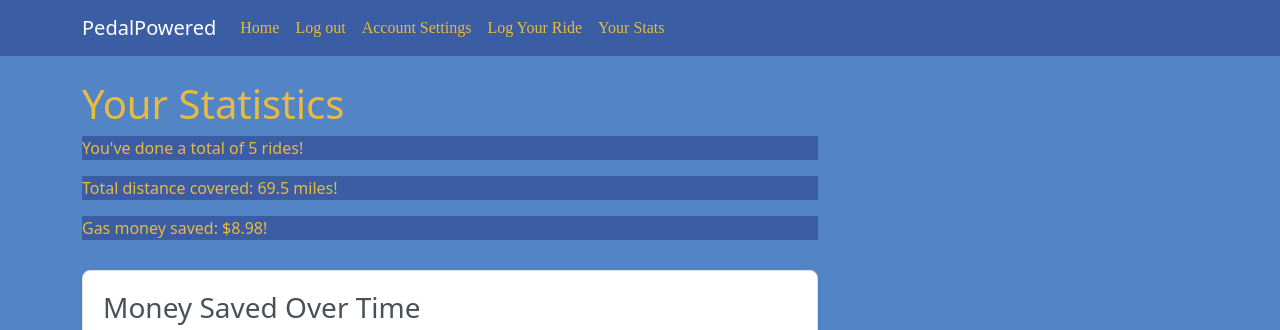
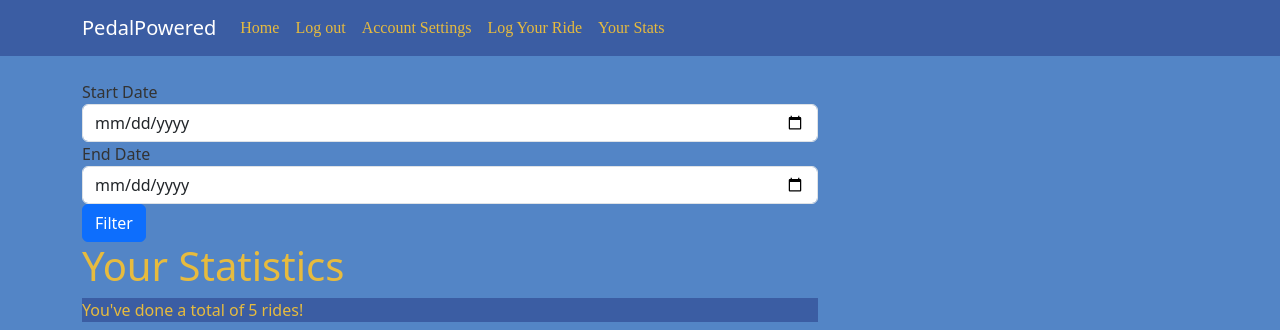
Before and after one commit to Teragram04/PedalPowered, a Flask app: page /stats in a window 1280 px wide. Shown: the top 330 px of the page. Run offline with Flask 3, Linux system fonts and the light colour scheme; a user stored in the database is signed in; some libraries are stand-ins or nearby versions; some web fonts are replaced.

Commit message:
PED-13 Add ability to filter

```diff
--- a/pedalpowered/forms.py
+++ b/pedalpowered/forms.py
@@ -1,9 +1,10 @@
 from flask_wtf import FlaskForm
 from flask_wtf.file import FileField, FileAllowed
 from wtforms import StringField, PasswordField, SubmitField, BooleanField, FloatField, DateField
-from wtforms.validators import DataRequired, Length, Email, EqualTo, ValidationError
+from wtforms.validators import DataRequired, Length, Email, EqualTo, ValidationError, Optional
 from pedalpowered.models import User
 from flask_login import current_user
+from datetime import date, timedelta
 
 #Used to write classes in py that are THEN converted to html within the template
 
@@ -78,3 +79,8 @@ class NewRideForm(FlaskForm):
     car_mpg = FloatField('Avg Car MPG (00.0)')
     comment = StringField('Notes')
     submit_registration = SubmitField('Submit my Ride!')
+
+class FilterByDateForm(FlaskForm):
+    start_date = DateField('Start Date', validators=[Optional()], format='%Y-%m-%d')
+    end_date = DateField('End Date', validators=[Optional()], format='%Y-%m-%d')
+    submit = SubmitField('Filter')
--- a/pedalpowered/routes.py
+++ b/pedalpowered/routes.py
@@ -1,6 +1,6 @@
 from flask import render_template, url_for, flash, redirect, request, abort
 from pedalpowered.models import User, rides
-from pedalpowered.forms import RegisterForm, LoginForm, UpdateAcctForm, NewRideForm
+from pedalpowered.forms import RegisterForm, LoginForm, UpdateAcctForm, NewRideForm, FilterByDateForm
 from pedalpowered import app, db, bcrypt
 from flask_login import login_user, current_user, logout_user, login_required
 import secrets
@@ -33,13 +33,23 @@ def logride():
         return redirect(url_for('home'))
     return render_template('logride.html', title='Log a new ride', form=form, legend = 'New ride')
 
-@app.route("/stats")
+@app.route("/stats", methods = ['GET','POST'])
 @login_required
 def stats():
-    statistics = get_user_stats(current_user.id)
-    money_saved_graph = graph_money_saved(current_user.id)
-    amount_biked_graph = graph_distance_ridden(current_user.id)
-    return render_template("stats.html", title="Your Stats", cumulative_statistics=statistics, money_saved=money_saved_graph, amount_biked = amount_biked_graph)
+
+    form = FilterByDateForm()
+
+    start_date = None
+    end_date = None
+
+    if form.validate_on_submit():
+        start_date = form.start_date.data
+        end_date = form.end_date.data
+
+    statistics = get_user_stats(current_user.id, start_date, end_date)
+    money_saved_graph = graph_money_saved(current_user.id, start_date, end_date)
+    amount_biked_graph = graph_distance_ridden(current_user.id, start_date, end_date)
+    return render_template("stats.html", title="Your Stats", cumulative_statistics=statistics, money_saved=money_saved_graph, amount_biked = amount_biked_graph, form = form)
 
 @app.route("/register", methods = ['GET','POST'])
 def register():
--- a/pedalpowered/stats_calculator.py
+++ b/pedalpowered/stats_calculator.py
@@ -1,7 +1,7 @@
 from pedalpowered import db
 from pedalpowered.models import rides
 from sqlalchemy import func
-from datetime import datetime
+from datetime import datetime,timezone
 import matplotlib
 matplotlib.use('Agg')  # Use non-interactive backend
 import matplotlib.pyplot as plt
@@ -9,14 +9,23 @@ import io
 import base64
 
 
-def get_user_stats(user_id):
-    stats_query = db.session.query(
+def get_user_stats(user_id, start_date = None, end_date = None):
+    query = db.session.query(
         func.count(rides.id).label('total_rides'),
         func.sum(rides.distance).label('total_distance'),
         func.sum(rides.gas_money_saved).label('total_gas_money_saved'),
         func.max(rides.distance).label('longest_distance'),
         func.min(rides.distance).label('shortest_distance')
-    ).filter_by(user_id=user_id).first()
+    ).filter_by(user_id=user_id)
+
+    if start_date:
+        query = query.filter(rides.ride_date >= start_date)
+
+    if end_date:
+        end_datetime = datetime.combine(end_date, datetime.max.time())
+        query = query.filter(rides.ride_date <= end_date)
+
+    stats_query = query.first()
 
     cumulative_statistics = {
         'total_rides' : stats_query.total_rides or 0,
@@ -28,13 +37,25 @@ def get_user_stats(user_id):
 
     return cumulative_statistics
 
-def graph_money_saved(user_id):
+def graph_money_saved(user_id, start_date = None, end_date = None):
 
-    user_rides = rides.query.filter_by(user_id=user_id)\
-    .order_by(rides.ride_date.asc())\
-    .all()
+    query = rides.query.filter_by(user_id=user_id)\
+    .order_by(rides.ride_date.asc())
+
+    if start_date:
+        query = query.filter(rides.ride_date >= start_date)
+
+    if end_date:
+        end_datetime = datetime.combine(end_date, datetime.max.time())
+        query = query.filter(rides.ride_date <= end_date)
+
+    user_rides = query.order_by(rides.ride_date.asc()).all()
+
+
     if not user_rides:
         return None
+
+
 
     dates = []
     cumulative_money = []
@@ -68,10 +89,20 @@ def graph_money_saved(user_id):
     return data_uri
 
 
-def graph_distance_ridden(user_id):
-    user_rides = rides.query.filter_by(user_id=user_id)\
-    .order_by(rides.ride_date.asc())\
-    .all()
+def graph_distance_ridden(user_id, start_date = None, end_date = None):
+    query = rides.query.filter_by(user_id=user_id)\
+    .order_by(rides.ride_date.asc())
+
+    if start_date:
+        query = query.filter(rides.ride_date >= start_date)
+
+    if end_date:
+        end_datetime = datetime.combine(end_date, datetime.max.time())
+        query = query.filter(rides.ride_date <= end_date)
+
+    user_rides = query.order_by(rides.ride_date.asc()).all()
+
+
     if not user_rides:
         return None
 
--- a/pedalpowered/templates/stats.html
+++ b/pedalpowered/templates/stats.html
@@ -1,6 +1,41 @@
 {% extends "layout.html" %}
 
 {% block content %}
+
+
+    <!-- Date Range Filter Form -->
+    <div class="filter-section">
+        <form method="POST" action="">
+            {{ form.hidden_tag() }}
+            <div class="date-filter-container">
+                <div class="form-group">
+                    {{ form.start_date.label(class="form-control-label") }}
+                    {{ form.start_date(class="form-control") }}
+                </div>
+                <div class="form-group">
+                    {{ form.end_date.label(class="form-control-label") }}
+                    {{ form.end_date(class="form-control") }}
+                </div>
+                <div class="form-group">
+                    {{ form.submit(class="btn btn-primary") }}
+                </div>
+                {% if start_date or end_date %}
+                <div class="form-group">
+                    <a href="{{ url_for('stats') }}" class="btn btn-secondary">Clear Filter</a>
+                </div>
+                {% endif %}
+            </div>
+        </form>
+
+        {% if start_date or end_date %}
+        <p class="filter-info">
+            Showing data from
+            {% if start_date %}{{ start_date.strftime('%B %d, %Y') }}{% else %}beginning{% endif %}
+            to
+            {% if end_date %}{{ end_date.strftime('%B %d, %Y') }}{% else %}now{% endif %}
+        </p>
+        {% endif %}
+    </div>
 
     <h1>Your Statistics</h1>
     <p class="article-content">You've done a total of {{ cumulative_statistics.total_rides }} rides!</p>
```
